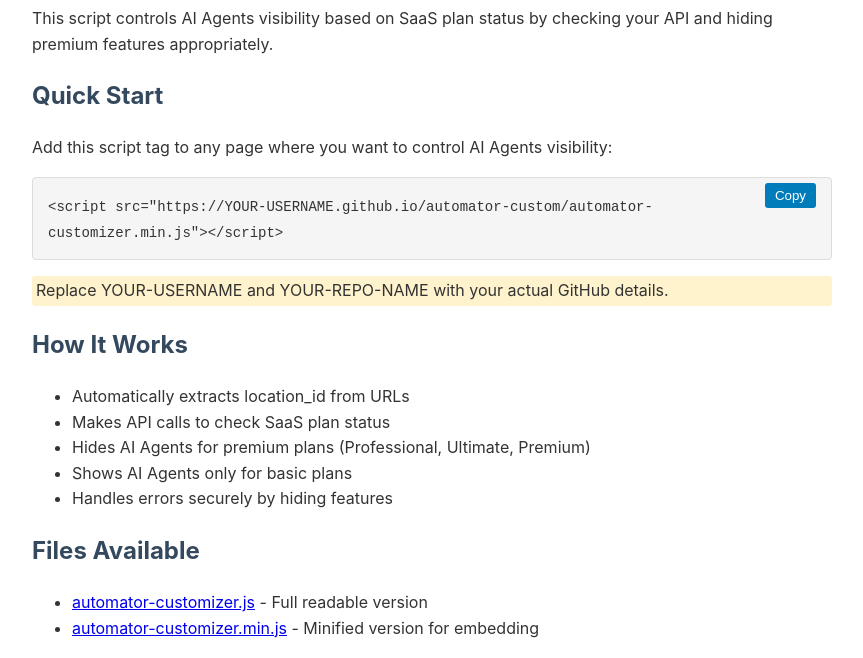
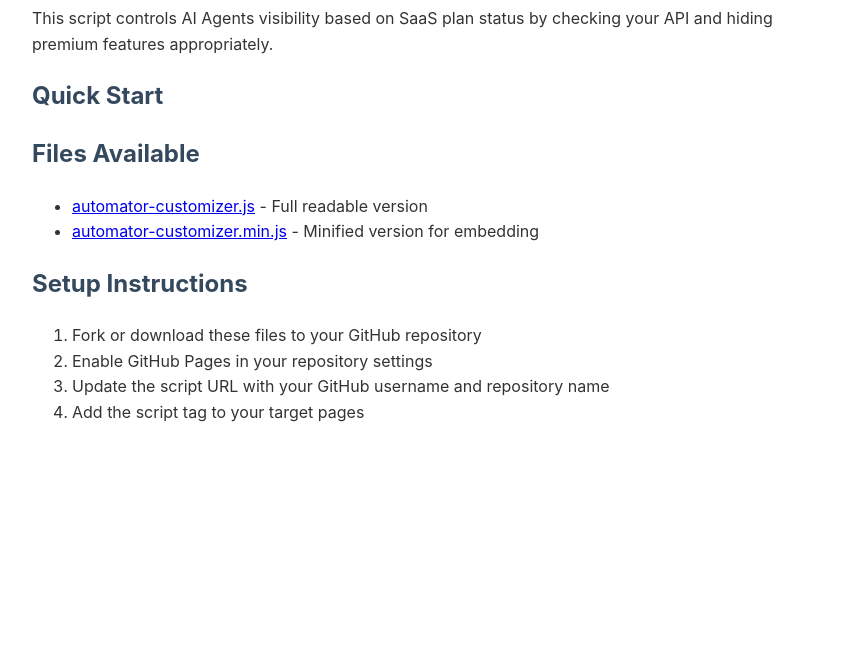
Before and after one commit to remyjt-dev/automator-custom, a plain HTML site: page index.html in a window 1280 px wide. Shown: the part 108-766 px from the top of the page, without its empty margins (208-1071 px from the left). Drawn offline with Linux system fonts and the light colour scheme.

Commit message:
Update index.html

```diff
--- a/index.html
+++ b/index.html
@@ -49,23 +49,6 @@
     <p>This script controls AI Agents visibility based on SaaS plan status by checking your API and hiding premium features appropriately.</p>
 
     <h2>Quick Start</h2>
-    <p>Add this script tag to any page where you want to control AI Agents visibility:</p>
-
-    <div class="code-block">
-        <button class="copy-btn" onclick="copyToClipboard('script-tag')">Copy</button>
-        <code id="script-tag">&lt;script src="https://YOUR-USERNAME.github.io/automator-custom/automator-customizer.min.js"&gt;&lt;/script&gt;</code>
-    </div>
-
-    <p class="highlight">Replace YOUR-USERNAME and YOUR-REPO-NAME with your actual GitHub details.</p>
-
-    <h2>How It Works</h2>
-    <ul>
-        <li>Automatically extracts location_id from URLs</li>
-        <li>Makes API calls to check SaaS plan status</li>
-        <li>Hides AI Agents for premium plans (Professional, Ultimate, Premium)</li>
-        <li>Shows AI Agents only for basic plans</li>
-        <li>Handles errors securely by hiding features</li>
-    </ul>
 
     <h2>Files Available</h2>
     <ul>
```
